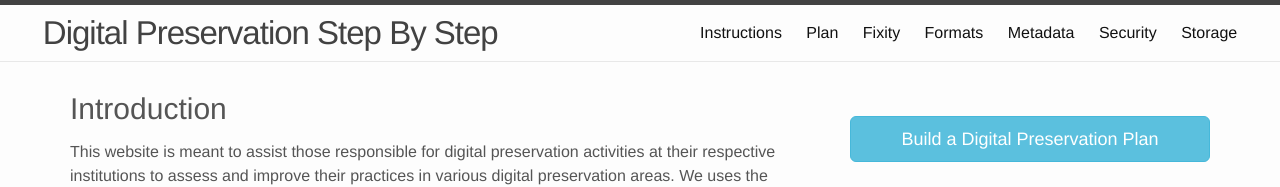
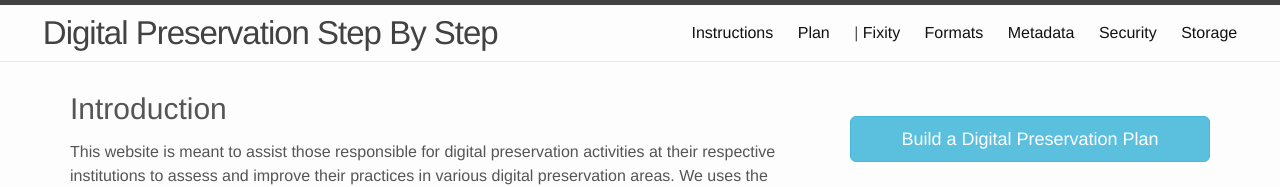
Before and after one commit to dcnb/digprezsteps, a Jekyll site: the page built from index.md, in a window 1280 px wide. Shown: the top 187 px of the page. Built offline with Jekyll 4.4.1, drawn with Linux system fonts in a browser that asks for light colours.

Commit message:
add separator to head

```diff
--- a/_includes/header.html
+++ b/_includes/header.html
@@ -16,7 +16,7 @@
       <div class="trigger">
          <a class="page-link " href="instructions.html">Instructions</a>
           <a class="page-link" href="plan.html">Plan</a>
-
+         <span class="hidden-md hidden-sm hidden-xs"> | </span>
         {% for my_page in site.pages %}
           {% if my_page.order %}
           {% if page.url == my_page.url %}
```
